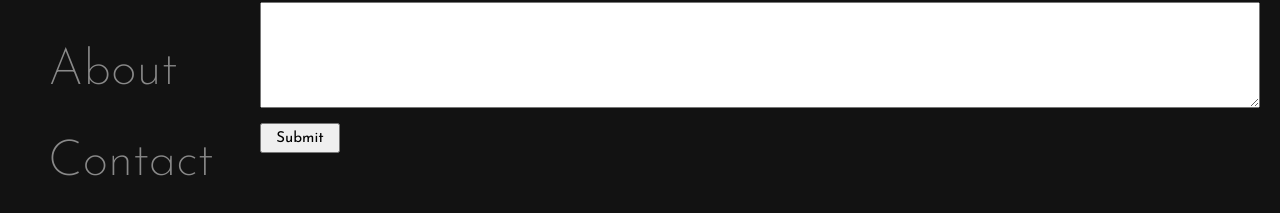
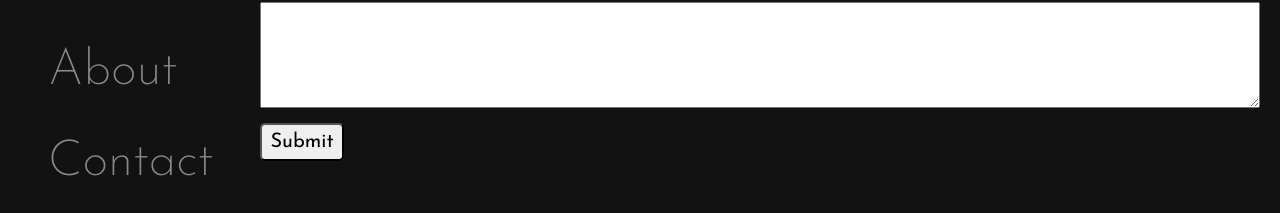
Before and after one commit to adamalcantara/alcantara_dev, a React (Create React App) app: page /contact in a window 1280 px wide. Shown: the part 262-475 px from the top of the page. Built offline with nearby package versions, Linux system fonts and the light colour scheme.

Commit message:
Styled button

```diff
--- a/src/Components/Form/ContactForm.css
+++ b/src/Components/Form/ContactForm.css
@@ -36,9 +36,10 @@ textarea {
 
 #submitBtn {
     margin-top: 15px;
-    width: 80px;
-    height: 30px;
-    font-size: 15px;
+    width: 84px;
+    height: 38px;
+    font-size: 20px;
+    border-radius: 5px;
 }
 
 #submitBtn:hover {
```
